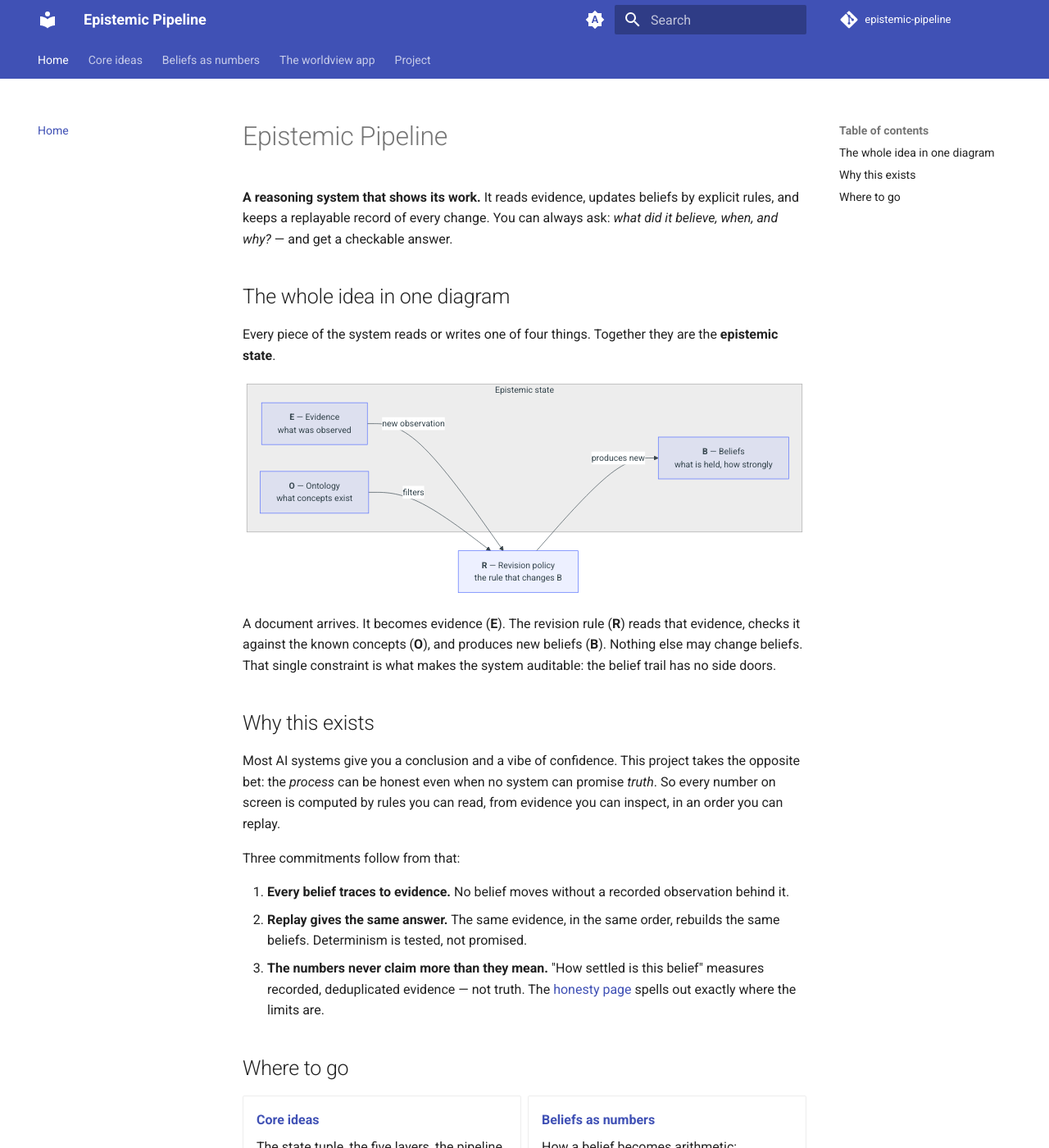
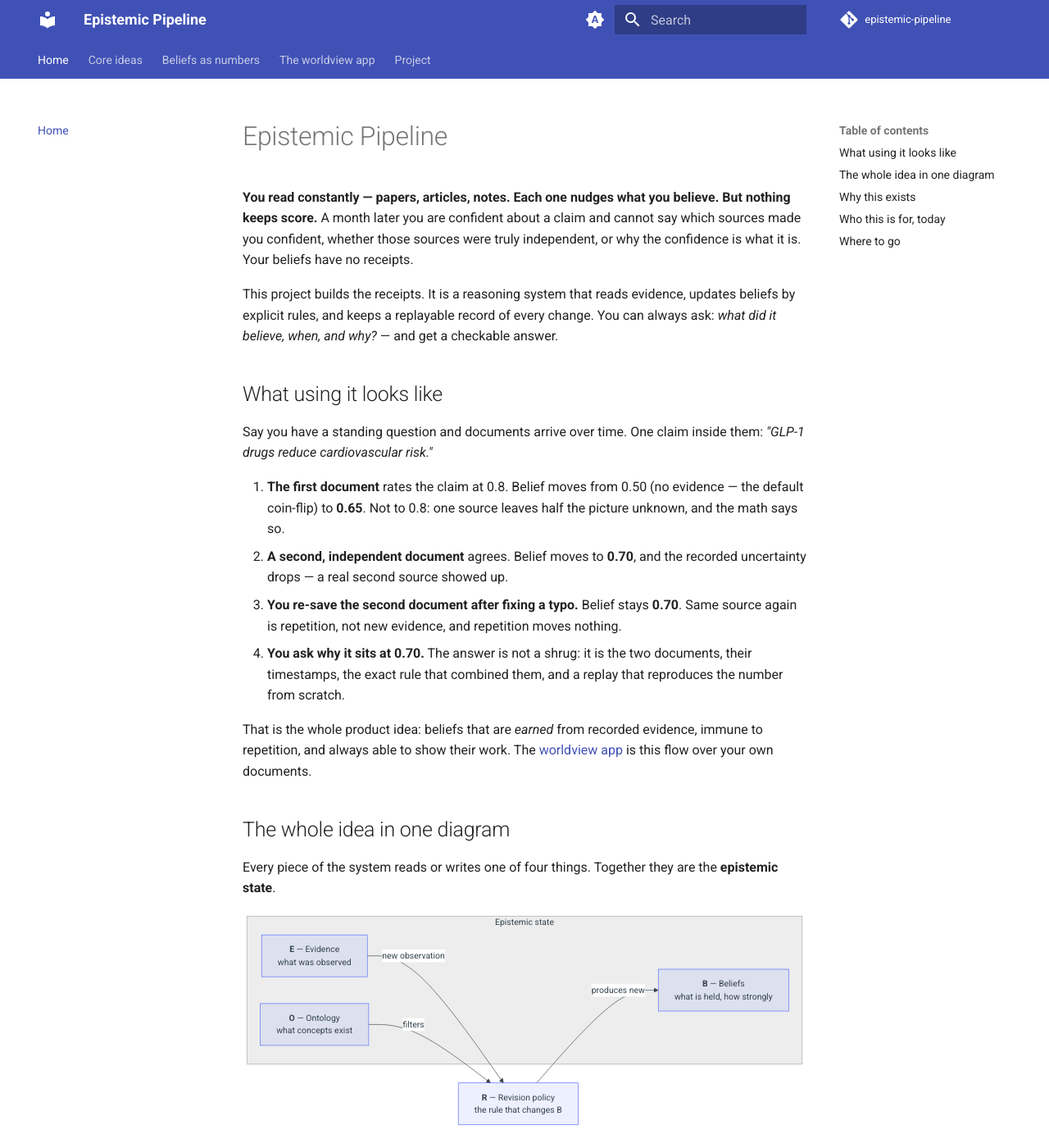
Before and after one commit to TheRealBillSiegler/epistemic-pipeline, an MkDocs documentation site: the page built from docs/index.md, in a window 1280 px wide and 1400 px high. Shown: the whole window at 82% size. Built offline with MkDocs 1.6.1 and Material for MkDocs 9.7.7, drawn with Linux system fonts in a browser that asks for light colours; comment, search, counter and statistics services are not loaded; some of the changed text lies outside the part shown.

Commit message:
docs: ground the landing page in the reader's problem, not the architecture
The landing opened at the formalism. An unaware reader got no context for
why any of it matters. Now it opens with the problem (beliefs with no
receipts), then a worked four-step vignette with numbers computed by the
real operators (0.50 -> 0.65 -> 0.70 -> 0.70 on repetition), then the
diagram and the honest who-is-this-for-today section. UX-review finding:
personas only engaged once the pitch got concrete.

Co-Authored-By: Claude Fable 5 <noreply@anthropic.com>

```diff
--- a/docs/index.md
+++ b/docs/index.md
@@ -1,6 +1,19 @@
 # Epistemic Pipeline
 
-**A reasoning system that shows its work.** It reads evidence, updates beliefs by explicit rules, and keeps a replayable record of every change. You can always ask: *what did it believe, when, and why?* — and get a checkable answer.
+**You read constantly — papers, articles, notes. Each one nudges what you believe. But nothing keeps score.** A month later you are confident about a claim and cannot say which sources made you confident, whether those sources were truly independent, or why the confidence is what it is. Your beliefs have no receipts.
+
+This project builds the receipts. It is a reasoning system that reads evidence, updates beliefs by explicit rules, and keeps a replayable record of every change. You can always ask: *what did it believe, when, and why?* — and get a checkable answer.
+
+## What using it looks like
+
+Say you have a standing question and documents arrive over time. One claim inside them: *"GLP-1 drugs reduce cardiovascular risk."*
+
+1. **The first document** rates the claim at 0.8. Belief moves from 0.50 (no evidence — the default coin-flip) to **0.65**. Not to 0.8: one source leaves half the picture unknown, and the math says so.
+2. **A second, independent document** agrees. Belief moves to **0.70**, and the recorded uncertainty drops — a real second source showed up.
+3. **You re-save the second document after fixing a typo.** Belief stays **0.70**. Same source again is repetition, not new evidence, and repetition moves nothing.
+4. **You ask why it sits at 0.70.** The answer is not a shrug: it is the two documents, their timestamps, the exact rule that combined them, and a replay that reproduces the number from scratch.
+
+That is the whole product idea: beliefs that are *earned* from recorded evidence, immune to repetition, and always able to show their work. The [worldview app](worldview/index.md) is this flow over your own documents.
 
 ## The whole idea in one diagram
 
@@ -23,13 +36,15 @@ A document arrives. It becomes evidence (**E**). The revision rule (**R**) reads
 
 ## Why this exists
 
-Most AI systems give you a conclusion and a vibe of confidence. This project takes the opposite bet: the *process* can be honest even when no system can promise *truth*. So every number on screen is computed by rules you can read, from evidence you can inspect, in an order you can replay.
-
-Three commitments follow from that:
+Most AI systems give you a conclusion and a vibe of confidence. This project takes the opposite bet: the *process* can be honest even when no system can promise *truth*. Three commitments follow:
 
 1. **Every belief traces to evidence.** No belief moves without a recorded observation behind it.
 2. **Replay gives the same answer.** The same evidence, in the same order, rebuilds the same beliefs. Determinism is tested, not promised.
 3. **The numbers never claim more than they mean.** "How settled is this belief" measures recorded, deduplicated evidence — not truth. The [honesty page](worldview/honesty.md) spells out exactly where the limits are.
+
+## Who this is for, today
+
+Honest answer: today the tool is a **Python library plus this documentation**. If you can run a Python snippet, you can drive the full flow above. A local server and browser UI ([#9](https://github.com/TheRealBillSiegler/epistemic-pipeline/issues/9)) and a paste-and-run quickstart ([#10](https://github.com/TheRealBillSiegler/epistemic-pipeline/issues/10)) are open work — until they land, note-tool users without Python have no surface to operate yet. The docs are written for both audiences: what the system does, and exactly where it stops.
 
 ## Where to go
 
@@ -37,7 +52,7 @@ Three commitments follow from that:
 
 - **[Core ideas](concepts/index.md)**
 
-    The state tuple, the five layers, the pipeline, and the encodings. Start here.
+    The state tuple, the five layers, the pipeline, and the encodings. Start here for the architecture.
 
 - **[Beliefs as numbers](beliefs/index.md)**
 
```
